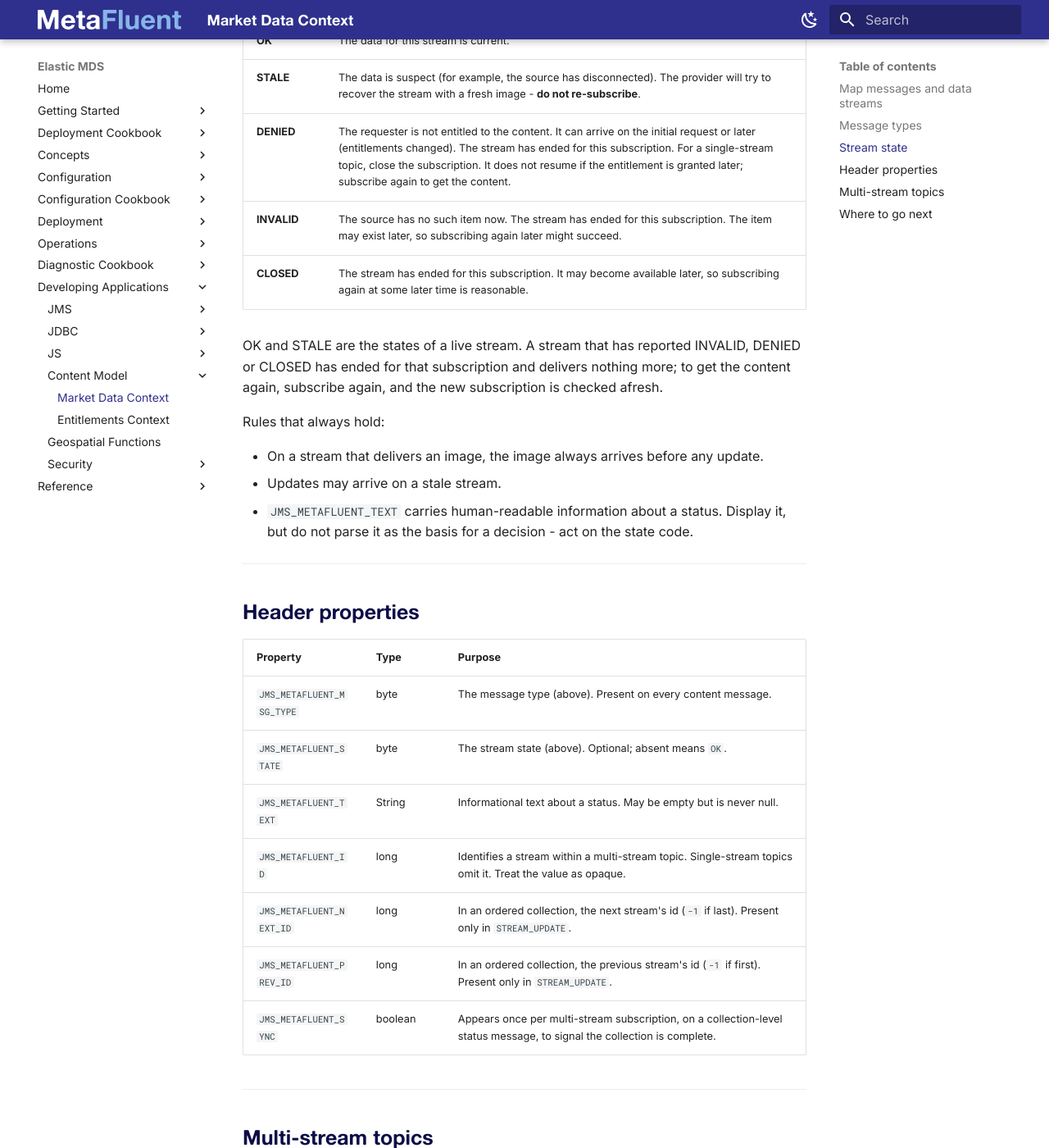
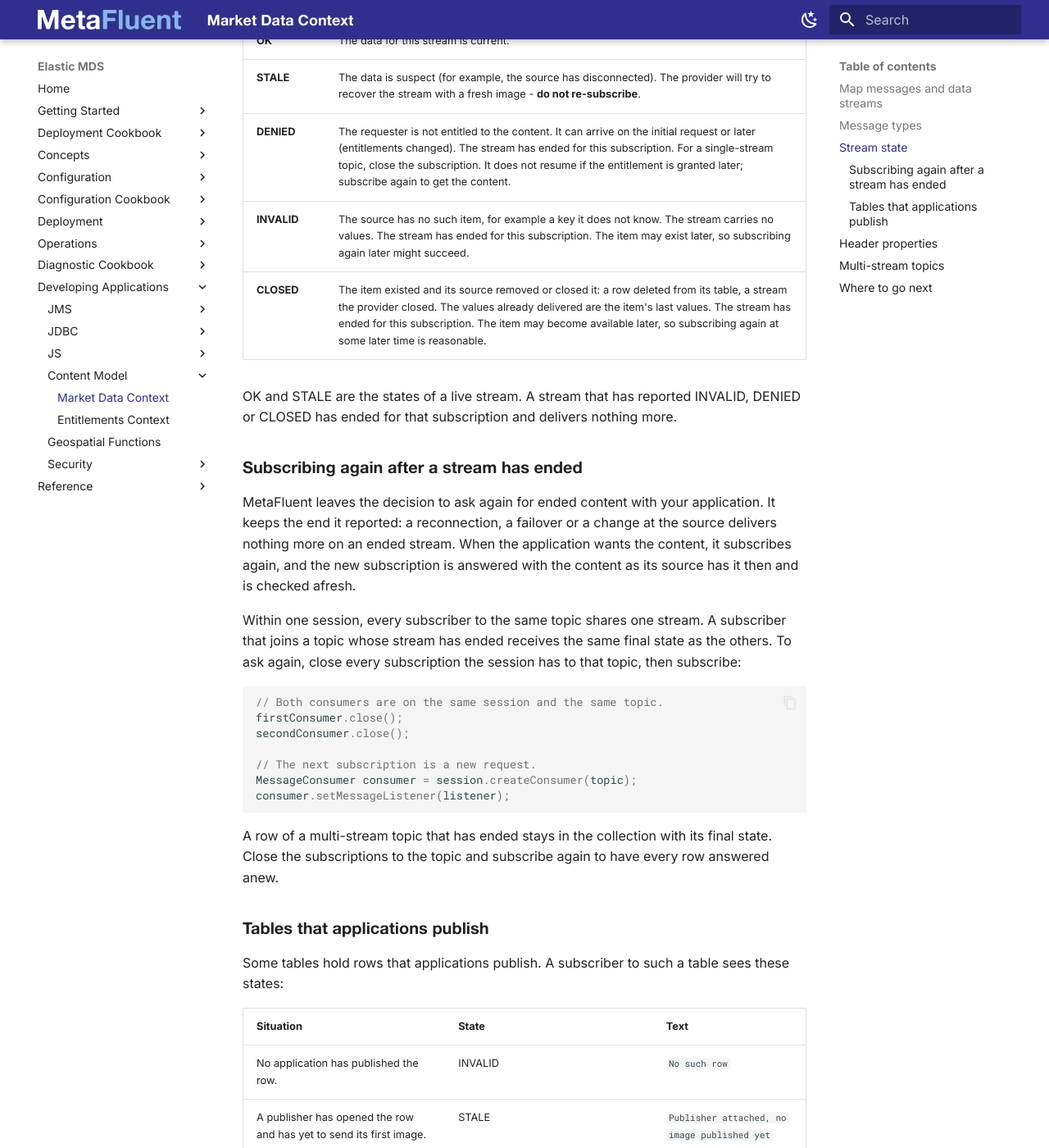
Before and after one commit to MetaFluent/ElasticMDS-docs, an MkDocs documentation site: the page built from docs/Dynamic-Data-Conventions.md, in a window 1280 px wide and 1400 px high, scrolled down 1548 px. Shown: the whole window at 82% size. Built offline with MkDocs 1.6.1 and Material for MkDocs 9.7.7, drawn with Linux system fonts in a browser that asks for light colours; the version menu is left out; some of the changed text lies outside the part shown.

Commit message:
MetaFluent/IssueTracking#1836 Ended streams: subscribing again, tables that applications publish, the MAMA subscription timeout, MF-ADP-042 and MF-ADP-030
INVALID carries no values and CLOSED keeps the last values; one stream per session and topic; the MAMA timeout settings and defaults; the MF-ADP-042 row quotes the message as logged.
https://github.com/MetaFluent/IssueTracking/issues/1836

Co-Authored-By: Claude Fable 5.2 <noreply@anthropic.com>
Claude-Session: https://claude.ai/code/session_01G11mkdYXGNYLpc99SKpVwb

````diff
--- a/docs/Dynamic-Data-Conventions.md
+++ b/docs/Dynamic-Data-Conventions.md
@@ -40,10 +40,46 @@ A stream's state is carried in the `JMS_METAFLUENT_STATE` property. It is option
 | **OK** | The data for this stream is current. |
 | **STALE** | The data is suspect (for example, the source has disconnected). The provider will try to recover the stream with a fresh image - **do not re-subscribe**. |
 | **DENIED** | The requester is not entitled to the content. It can arrive on the initial request or later (entitlements changed). The stream has ended for this subscription. For a single-stream topic, close the subscription. It does not resume if the entitlement is granted later; subscribe again to get the content. |
-| **INVALID** | The source has no such item now. The stream has ended for this subscription. The item may exist later, so subscribing again later might succeed. |
-| **CLOSED** | The stream has ended for this subscription. It may become available later, so subscribing again at some later time is reasonable. |
+| **INVALID** | The source has no such item, for example a key it does not know. The stream carries no values. The stream has ended for this subscription. The item may exist later, so subscribing again later might succeed. |
+| **CLOSED** | The item existed and its source removed or closed it: a row deleted from its table, a stream the provider closed. The values already delivered are the item's last values. The stream has ended for this subscription. The item may become available later, so subscribing again at some later time is reasonable. |
 
-OK and STALE are the states of a live stream. A stream that has reported INVALID, DENIED or CLOSED has ended for that subscription and delivers nothing more; to get the content again, subscribe again, and the new subscription is checked afresh.
+OK and STALE are the states of a live stream. A stream that has reported INVALID, DENIED or CLOSED has ended for that subscription and delivers nothing more.
+
+### Subscribing again after a stream has ended
+
+MetaFluent leaves the decision to ask again for ended content with your application. It keeps the end it reported: a reconnection, a failover or a change at the source delivers nothing more on an ended stream. When the application wants the content, it subscribes again, and the new subscription is answered with the content as its source has it then and is checked afresh.
+
+Within one session, every subscriber to the same topic shares one stream. A subscriber that joins a topic whose stream has ended receives the same final state as the others. To ask again, close every subscription the session has to that topic, then subscribe:
+
+```java
+// Both consumers are on the same session and the same topic.
+firstConsumer.close();
+secondConsumer.close();
+
+// The next subscription is a new request.
+MessageConsumer consumer = session.createConsumer(topic);
+consumer.setMessageListener(listener);
+```
+
+A row of a multi-stream topic that has ended stays in the collection with its final state. Close the subscriptions to the topic and subscribe again to have every row answered anew.
+
+### Tables that applications publish
+
+Some tables hold rows that applications publish. A subscriber to such a table sees these states:
+
+| Situation | State | Text |
+|-----------|-------|------|
+| No application has published the row. | INVALID | `No such row` |
+| A publisher has opened the row and has yet to send its first image. | STALE | `Publisher attached, no image published yet` |
+| The publisher has sent an image. | OK | |
+| The publisher left without ever publishing the row. | INVALID | `No such row` |
+| The publisher has disconnected. | STALE, or CLOSED where the table closes a row when its publisher leaves | `Publisher detached` |
+| The row has been deleted. | CLOSED | `Row deleted` |
+
+Two cases follow from the rule that an ended stream stays ended:
+
+- **Subscribing before the row is published.** The subscription is answered INVALID, `No such row`, and has ended. When the publisher publishes the row later, subscribe again to receive it. A subscription made once the publisher has opened the row waits, STALE, and receives the image when the publisher sends it.
+- **Deleting a row and publishing it again.** The delete ends the row's stream with CLOSED. Publishing the row again creates it anew; subscribers that were told CLOSED subscribe again to receive the new row.
 
 Rules that always hold:
 
````
Also changed, not shown: docs/Deployment-Basics.md (+14 -0 lines), docs/Deployment-Without-Docker.md (+2 -0 lines), docs/Develop-JDBC.md (+3 -3 lines), docs/Develop-JMS.md (+1 -1 lines), docs/Log-Message-Reference.md (+2 -2 lines).
